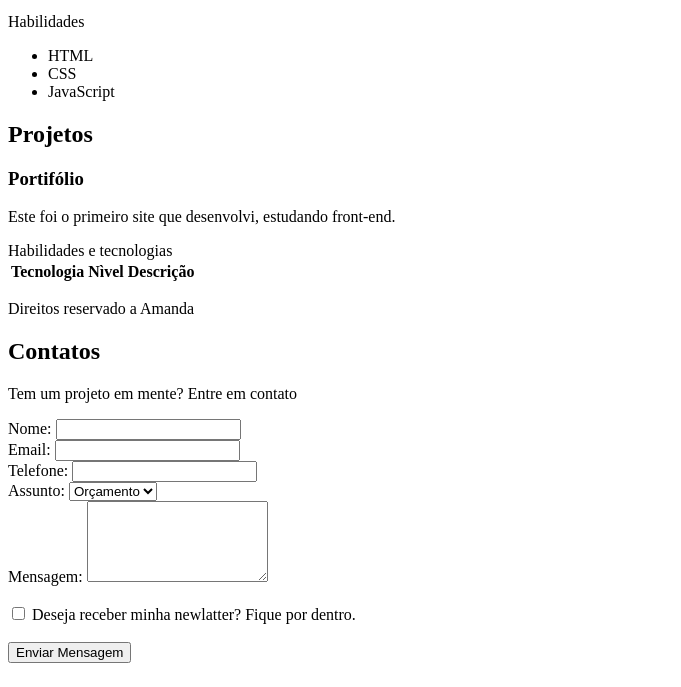
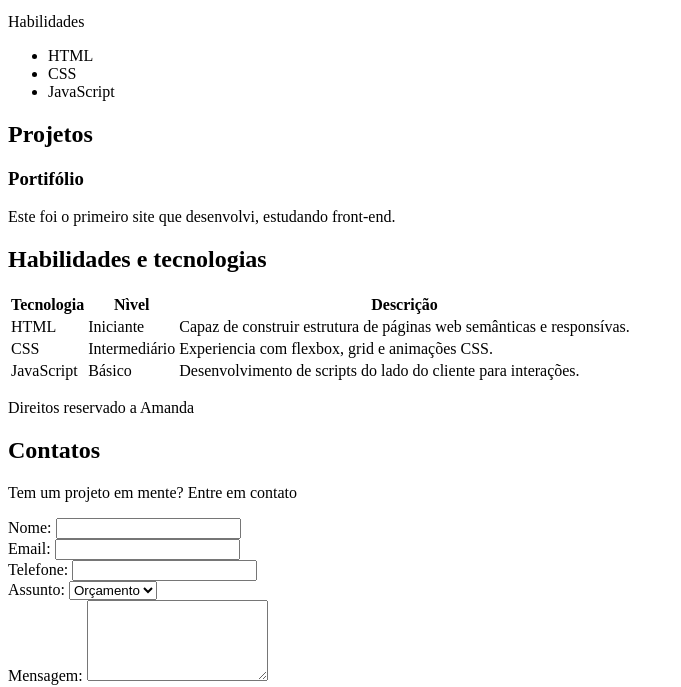
Before and after one commit to amandapassuncao/site, a plain HTML site: page index.html in a window 1280 px wide. Shown: the part 274-961 px from the top of the page, without its empty margins (0-681 px from the left). Drawn offline with Linux system fonts and the light colour scheme.

Commit message:
Adição de formulário e tabela no site

```diff
--- a/index.html
+++ b/index.html
@@ -36,6 +36,8 @@
 
         </article>
 
+    </section>
+
         <aside>Habilidades</aside>
 
         <ul>
@@ -56,15 +58,16 @@
             <p>Este foi o primeiro site que desenvolvi, estudando front-end.</p>
 
         </article>
+
     </section>
 
-    <section id="habilidades"
+    <section id="habilidades">
 
-    <h2> Habilidades e tecnologias</h2>
+        <h2>Habilidades e tecnologias</h2>
 
     <table>
 
-        <head>
+        <thead>
             <tr>
 
                 <th>Tecnologia</th>
@@ -72,7 +75,30 @@
                 <th>Descrição</th>
 
             </tr>
-        </head>
+        </thead>
+
+        <body>
+            <tr>
+                <td>HTML</td>
+                <td>Iniciante</td>
+                <td>Capaz de construir estrutura de páginas web semânticas e responsívas.</td>
+            </tr>
+
+            <tr>
+                <td>CSS</td>
+                <td>Intermediário</td>
+                <td>Experiencia com flexbox, grid e animações CSS.</td>
+
+            </tr>
+
+              <tr>
+                <td>JavaScript</td>
+                <td>Básico</td>
+                <td>Desenvolvimento de scripts do lado do cliente para interações.</td>
+
+
+            </tr>
+        </body>
 
     </table>
 
```
